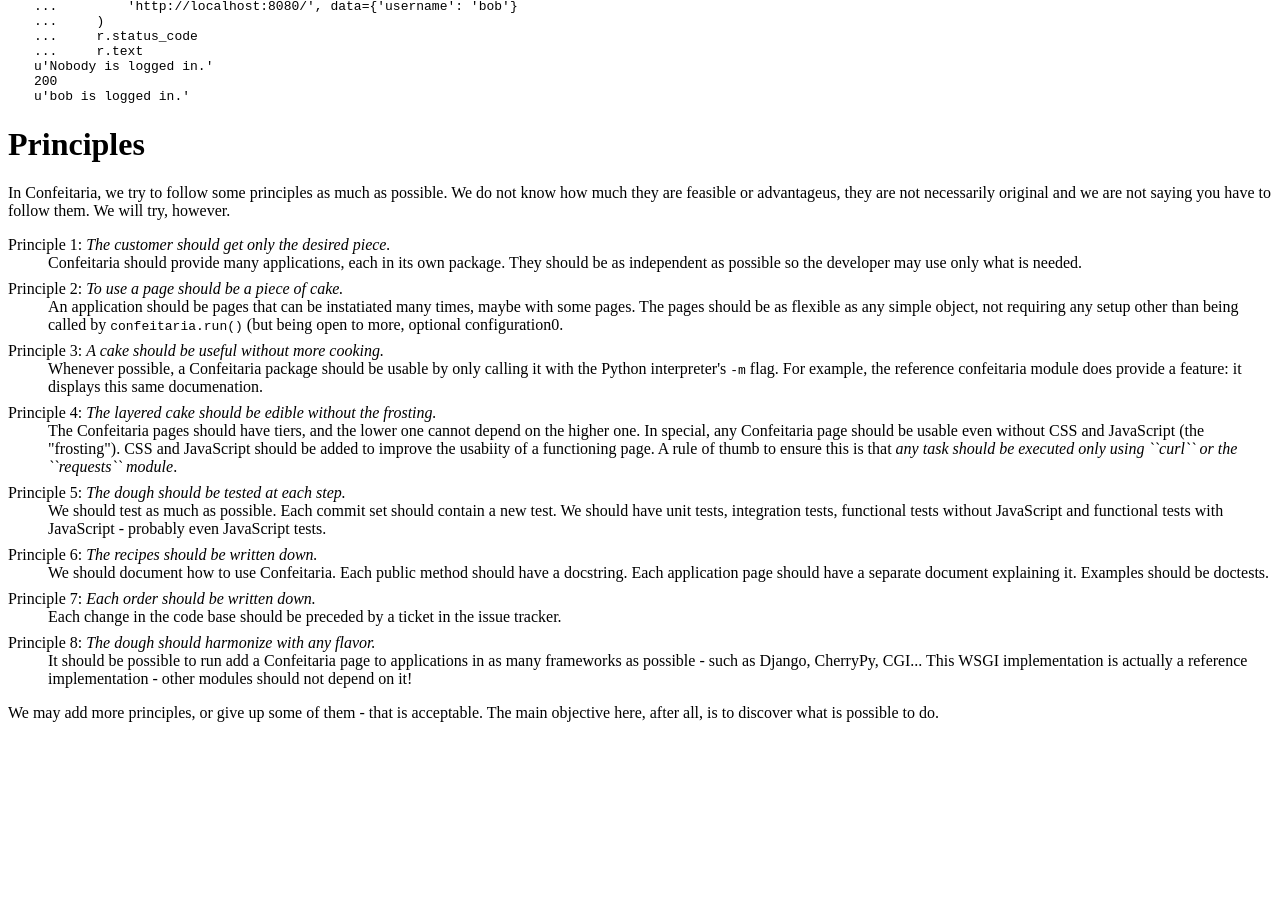
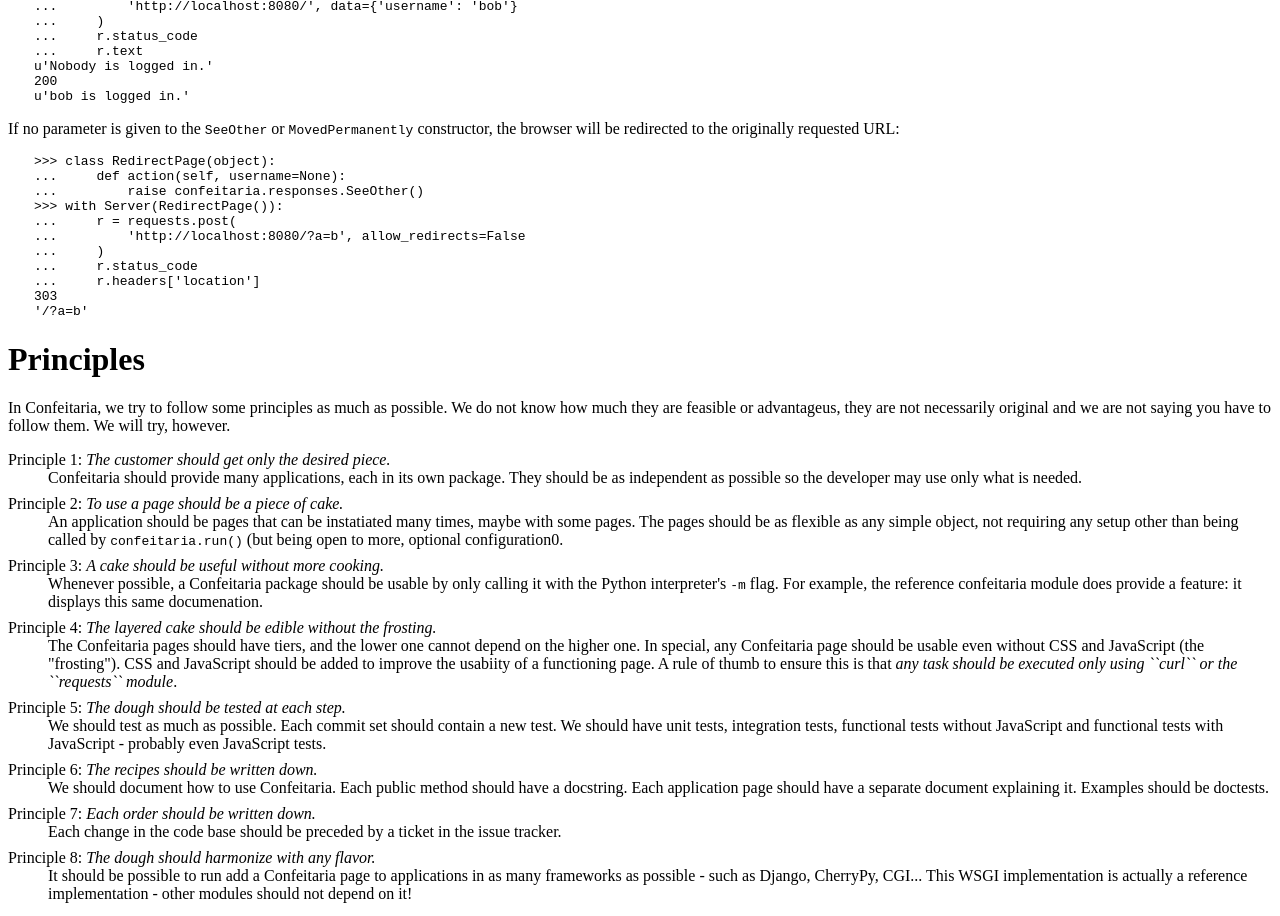
Before and after one commit to confeitaria/confeitaria, a plain HTML site: page confeitaria/doc/index.html in a window 1280 px wide. Shown: the part 4400-5316 px from the top of the page. Before the commit the page ends 5138 px from the top, so only its background shows below. Drawn offline with Linux system fonts and the light colour scheme.

Commit message:
#24 Documentation regeneration

```diff
--- a/confeitaria/doc/index.html
+++ b/confeitaria/doc/index.html
@@ -671,6 +671,21 @@ u'Nobody is logged in.'
 200
 u'bob is logged in.'
 </pre>
+<p>If no parameter is given to the <tt class="docutils literal">SeeOther</tt> or <tt class="docutils literal">MovedPermanently</tt>
+constructor, the browser will be redirected to the originally requested URL:</p>
+<pre class="literal-block">
+&gt;&gt;&gt; class RedirectPage(object):
+...     def action(self, username=None):
+...         raise confeitaria.responses.SeeOther()
+&gt;&gt;&gt; with Server(RedirectPage()):
+...     r = requests.post(
+...         'http://localhost:8080/?a=b', allow_redirects=False
+...     )
+...     r.status_code
+...     r.headers['location']
+303
+'/?a=b'
+</pre>
 </div>
 </div>
 <div class="section" id="principles">
```
Also changed, not shown: 1 other file.
